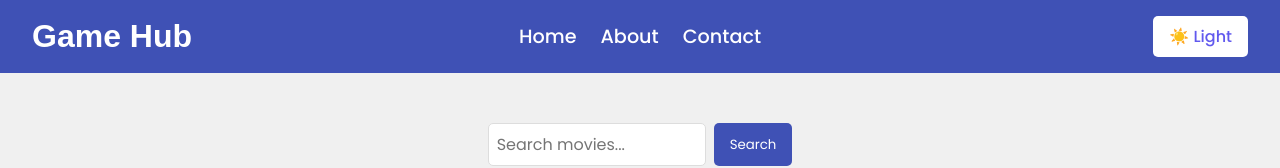
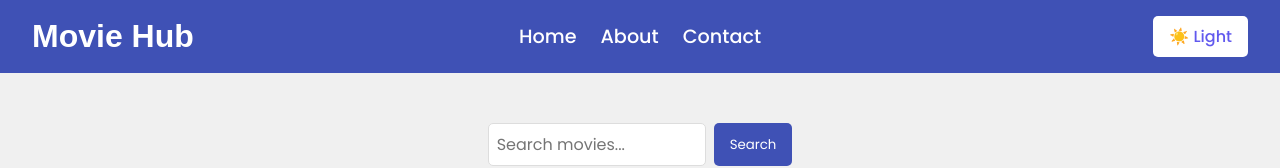
Before and after one commit to LordAyo/React-Website, a React (Create React App) app in the folder movie-website/: page / in a window 1280 px wide. Shown: the top 168 px of the page. Built offline with nearby package versions, Linux system fonts and the light colour scheme; no server answers; a web font is replaced by a local one.

Commit message:
changed logo

```diff
--- a/movie-website/src/components/Navbar.tsx
+++ b/movie-website/src/components/Navbar.tsx
@@ -16,7 +16,7 @@ const Navbar: React.FC = () => {
   return (
     <nav className="navbar">
       {/* Logo */}
-      <div className="navbar-logo">Game Hub</div>
+      <div className="navbar-logo">Movie Hub</div>
 
       {/* Hamburger Menu */}
       <div className="hamburger" onClick={toggleMenu}>
```
